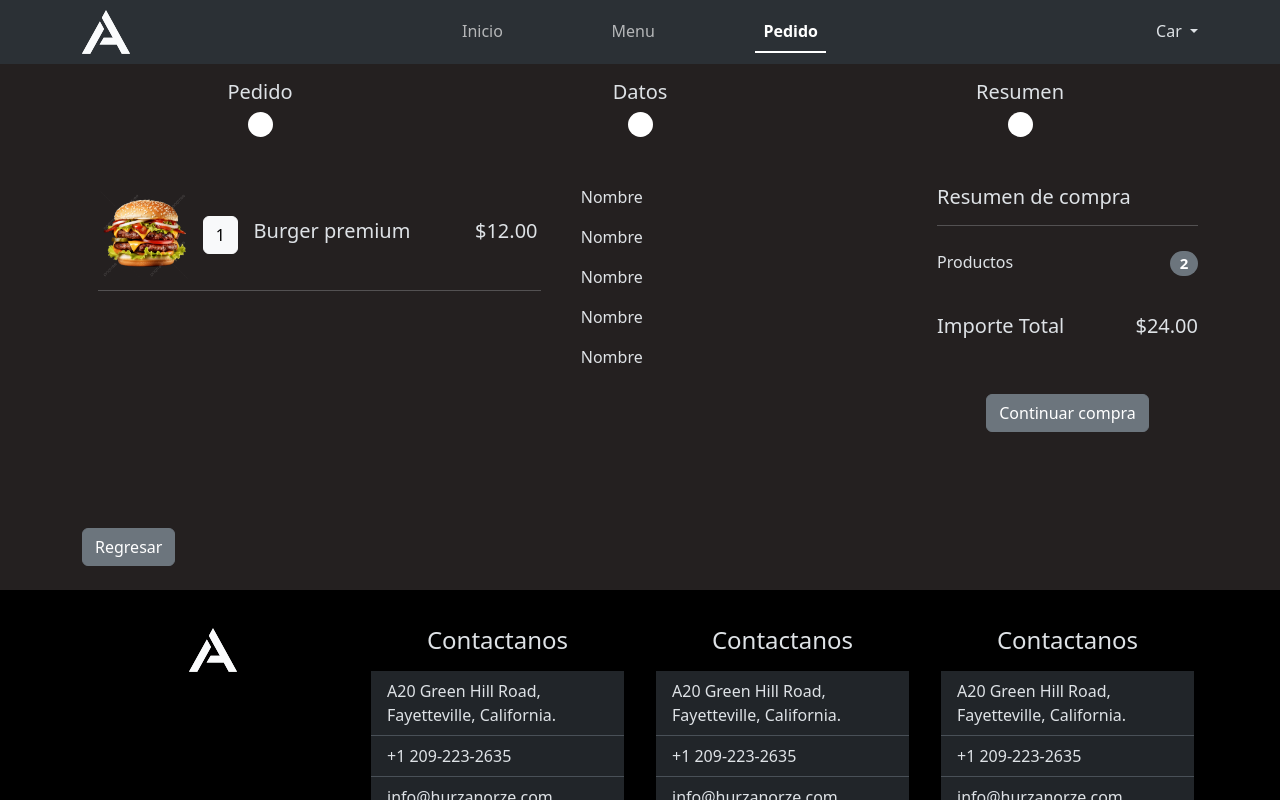
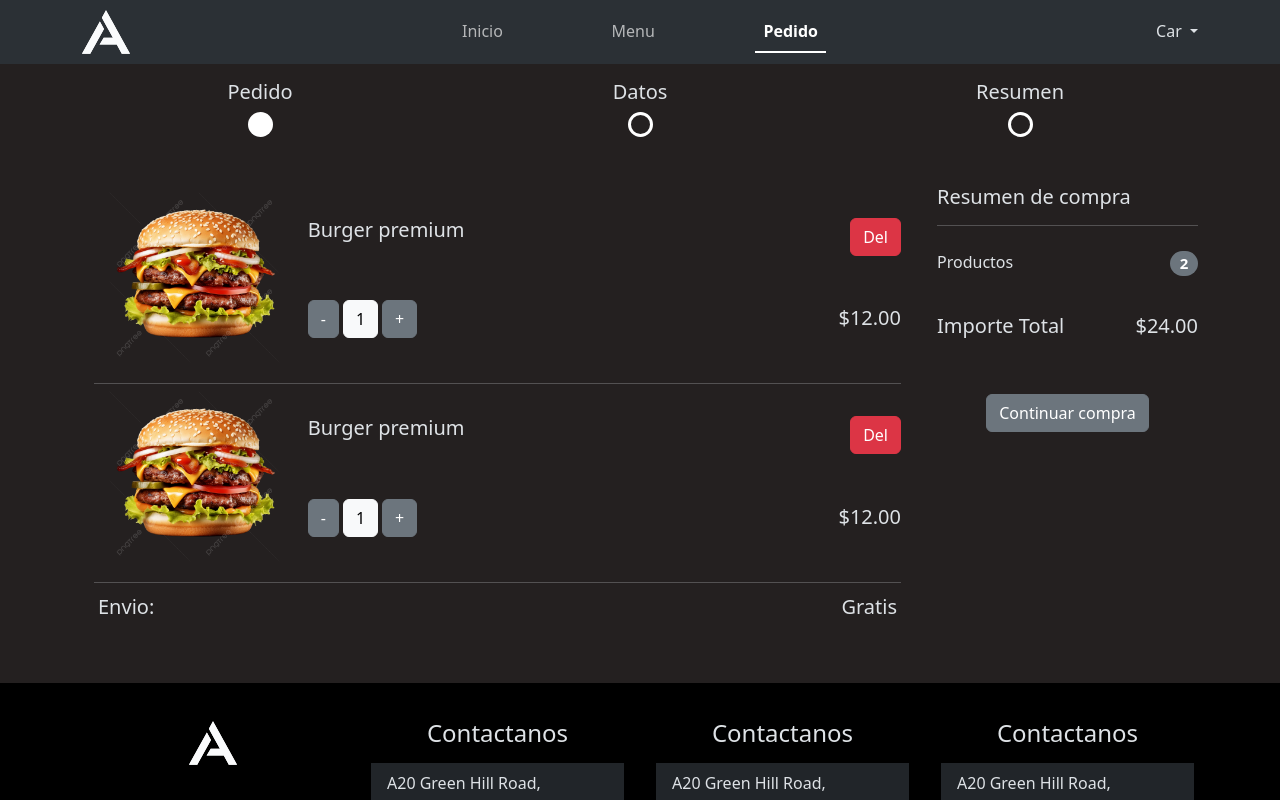
Before and after one commit to brauliogm/El-Caserio_HackaJava, an Angular app in the folder FrontEnd/el-caserio/: page /pedido in a window 1280 px wide. Shown: the top 800 px of the page. Built offline with nearby package versions, Linux system fonts and the light colour scheme.

Commit message:
Configurando el producto.service

```diff
--- a/FrontEnd/el-caserio/src/app/landing-page/landing-page.component.html
+++ b/FrontEnd/el-caserio/src/app/landing-page/landing-page.component.html
@@ -26,7 +26,8 @@
 <!--Tarjetas-->
 
 <div class="container marginBot">
-  <div class="row gap-4 d-flex justify-content-around">
+  <div class="row gap-4 col-md-12 d-flex justify-content-around">
+
     <div class="card col-md-3 mb-3" style="max-width: 540px;">
       <div class="row g-0">
         <div class="col-md-4">
@@ -68,6 +69,7 @@
         </div>
       </div>
     </div>
+
   </div>
 </div>
 
--- a/FrontEnd/el-caserio/src/app/nav-bar/nav-bar.component.css
+++ b/FrontEnd/el-caserio/src/app/nav-bar/nav-bar.component.css
@@ -2,6 +2,10 @@
     stroke-width: 8px;
     width: 3rem;
     height: 3rem;
+}
+
+.enlaces{
+    flex-direction: row;
 }
 
 .carrito{
--- a/FrontEnd/el-caserio/src/app/nav-bar/nav-bar.component.html
+++ b/FrontEnd/el-caserio/src/app/nav-bar/nav-bar.component.html
@@ -1,5 +1,7 @@
 <nav class="navbar nav-underline navbar-expand-lg bg-body-tertiary sticky-top">
   <div class="container">
+
+    <!-- logo -->
     <div class="logo col-md-4">
       <a href="#">
         <svg width="1103" height="996" viewBox="0 0 1103 996" fill="none" xmlns="http://www.w3.org/2000/svg">
@@ -9,9 +11,10 @@
       </a>
     </div>
 
+    <!-- links -->
     <div class="col-md-4 ">
       <div class="">
-        <ul class="navbar-nav mb-2 mb-lg-0 d-flex justify-content-between">
+        <ul class="navbar-nav mb-2 mb-lg-0 d-flex enlaces justify-content-between gap-3">
           <li class="nav-item">
             <a class="nav-link" aria-current="page" routerLink="/inicio" routerLinkActive="active">Inicio</a>
           </li>
@@ -26,6 +29,7 @@
       </div>
     </div>
 
+    <!-- car -->
     <div class="col-md-4 d-flex justify-content-end">
       <div class="nav-item dropdown" >
         <a (mouseenter)="toggleMenu()" class="nav-link dropdown-toggle car-button" role="button" aria-expanded="false">
@@ -33,29 +37,27 @@
         </a>
         <div class="capa" (click)="toggleMenu()" *ngIf="isMenuOpen"></div>
         <ul class="carrito" *ngIf="isMenuOpen" (mouseleave)="closeMenu()">
+
+          <!-- producto -->
           <li class="px-3 py-1">
             <div class="row col-md-12">
-              <div class="col-md-3">
+              <div class="col-md-4">
                 <img src="../../assets/burger.png" class="d-block w-100" alt="...">
               </div>
-              <div class="col-md-9 pe-0">
+              <div class="col-md-8 px-0">
                 <div class="row mb-3">
                   <div class="col-md-9">
-                    <p class="parrafo">Burger premium ola</p>
+                    <p class="parrafo">Burger premium</p>
                   </div>
                   <div class="col-md-3 p-0 d-flex justify-content-end">
                     <button type="button" class="btn btn-danger tamanio-boton">Del</button>
                   </div>
                 </div>
                 <div class="row pe-0">
-                  <div class="row col-md-7 d-flex justify-content-evenly align-items-start">
-                    <div class="col-md-2 ps-0">
+                  <div class="row col-md-7 d-flex justify-content-between align-items-start">
+                    <div class="col-md-2 d-flex gap-1">
                       <button type="button" class="btn btn-secondary tamanio-boton">-</button>
-                    </div>
-                    <div class="col-md-2 ps-0">
                       <button type="button" class="btn btn-light" style="pointer-events: none;">1</button>
-                    </div>
-                    <div class="col-md-2 ps-0">
                       <button type="button" class="btn btn-secondary tamanio-boton">+</button>
                     </div>
 
@@ -69,29 +71,26 @@
             <div><hr class="mt-3 mb-1"></div>
           </li>
 
+          <!-- producto -->
           <li class="px-3 py-1">
             <div class="row col-md-12">
-              <div class="col-md-3">
+              <div class="col-md-4">
                 <img src="../../assets/burger.png" class="d-block w-100" alt="...">
               </div>
-              <div class="col-md-9 pe-0">
+              <div class="col-md-8 px-0">
                 <div class="row mb-3">
                   <div class="col-md-9">
-                    <p class="parrafo">Burger premium ola</p>
+                    <p class="parrafo">Burger premium</p>
                   </div>
                   <div class="col-md-3 p-0 d-flex justify-content-end">
                     <button type="button" class="btn btn-danger tamanio-boton">Del</button>
                   </div>
                 </div>
                 <div class="row pe-0">
-                  <div class="row col-md-7 d-flex justify-content-evenly align-items-start">
-                    <div class="col-md-2 ps-0">
+                  <div class="row col-md-7 d-flex justify-content-between align-items-start">
+                    <div class="col-md-2 d-flex gap-1">
                       <button type="button" class="btn btn-secondary tamanio-boton">-</button>
-                    </div>
-                    <div class="col-md-2 ps-0">
                       <button type="button" class="btn btn-light" style="pointer-events: none;">1</button>
-                    </div>
-                    <div class="col-md-2 ps-0">
                       <button type="button" class="btn btn-secondary tamanio-boton">+</button>
                     </div>
 
--- a/FrontEnd/el-caserio/src/app/pedido/pedido.component.css
+++ b/FrontEnd/el-caserio/src/app/pedido/pedido.component.css
@@ -23,10 +23,6 @@
     width: auto;
 }
 
-.fijado{
-    position: fixed;
-}
-
 .tamanio-boton{
     height: fit-content;
     width: fit-content;
--- a/FrontEnd/el-caserio/src/app/pedido/pedido.component.html
+++ b/FrontEnd/el-caserio/src/app/pedido/pedido.component.html
@@ -3,24 +3,24 @@
     <!--Progreso del pedido-->
     <div class="col-md-12">
         <div class="row align-items-center mt-3">
-            <div class="col-md-4 d-flex justify-content-center">
+            <div class="col-4 d-flex justify-content-center">
                 <h5>Pedido</h5>
             </div>
-            <div class="col-md-4 d-flex justify-content-center">
+            <div class="col-4 d-flex justify-content-center">
                 <h5>Datos</h5>
             </div>
-            <div class="col-md-4 d-flex justify-content-center">
+            <div class="col-4 d-flex justify-content-center">
                 <h5>Resumen</h5>
             </div>
         </div>
         <div class="row align-items-center mb-3">
-            <div class="col-md-4 d-flex justify-content-center">
+            <div class="col-4 d-flex justify-content-center">
                 <div [ngClass]="marcador >= 1 ? 'check-progreso' : 'uncheck-progreso'"></div>
             </div>
-            <div class="col-md-4 d-flex justify-content-center">
+            <div class="col-4 d-flex justify-content-center">
                 <div [ngClass]="marcador >= 2 ? 'check-progreso' : 'uncheck-progreso'"></div>
             </div>
-            <div class="col-md-4 d-flex justify-content-center">
+            <div class="col-4 d-flex justify-content-center">
                 <div [ngClass]="marcador == 3 ? 'check-progreso' : 'uncheck-progreso'"></div>
             </div>
         </div>
@@ -34,79 +34,78 @@
 
                 <div class="row">
                     <div class="col-md-12 my-4">
-                        <ul class="carrito">
-                            <div class="px-3 py-1">
+                        <div class="">
+                            <div class="px-4 py-1">
 
                                 <!--Producto-->
-                                <div class="row col-md-12">
-                                    <div class="col-md-3">
+                                <div class="row">
+                                    <div class="col-3">
                                         <img src="../../assets/burger.png" class="d-block w-100" alt="...">
                                     </div>
-                                    <div class="col-md-9 pe-0 alineado">
-                                        <div class="row mb-3 col-md-12 ">
-                                            <div class="col-md-9">
+                                    <div class="col-9 px-0 alineado">
+                                        <div class="row mb-3 col-12 ">
+                                            <div class="col-9">
                                                 <h5 class="parrafo">Burger premium</h5>
                                             </div>
-                                            <div class="col-md-3 p-0 d-flex justify-content-end">
+                                            <div class="col-3 p-0 d-flex justify-content-end">
                                                 <button type="button" class="btn btn-danger tamanio-boton">Del</button>
                                             </div>
                                         </div>
 
-                                        <div class="row pe-0 col-md-12">
-                                            <div class="row col-md-3 d-flex justify-content-evenly align-items-start">
-                                                <div class="col-md-1">
+                                        <div class="row pe-0 col-12">
+                                            <div class="row col-6 d-flex align-items-start">
+                                                <div class="col-2 d-flex gap-1">
                                                     <button type="button" class="btn btn-secondary tamanio-boton">-</button>
-                                                </div>
-                                                <div class="col-md-1">
                                                     <button type="button" class="btn btn-light" style="pointer-events: none;">1</button>
-                                                </div>
-                                                <div class="col-md-1">
                                                     <button type="button" class="btn btn-secondary tamanio-boton">+</button>
                                                 </div>
+                                                <div class="col-2">
+                                                </div>
+                                                <div class="col-2">
+                                                </div>
                                             </div>
-                                            <div class="col-md-9 d-flex p-0 ms-4 justify-content-end align-items-end">
+                                            <div class="col-6 d-flex p-0 ms-4 justify-content-end align-items-end">
                                                 <h5 class="p-0">$12.00</h5>
                                             </div>
                                         </div>
                                     </div>
+                                    <hr class="mt-3 mb-1">
                                 </div>
-                                <div><hr class="mt-3 mb-1"></div>
 
                                 <!--Producto-->
-                                <div class="row col-md-12">
-                                    <div class="col-md-3">
+                                <div class="row">
+                                    <div class="col-3">
                                         <img src="../../assets/burger.png" class="d-block w-100" alt="...">
                                     </div>
-                                    <div class="col-md-9 pe-0 alineado">
-                                        <div class="row mb-3 col-md-12 ">
-                                            <div class="col-md-9">
+                                    <div class="col-9 px-0 alineado">
+                                        <div class="row mb-3 col-12 ">
+                                            <div class="col-9">
                                                 <h5 class="parrafo">Burger premium</h5>
                                             </div>
-                                            <div class="col-md-3 p-0 d-flex justify-content-end">
+                                            <div class="col-3 p-0 d-flex justify-content-end">
                                                 <button type="button" class="btn btn-danger tamanio-boton">Del</button>
                                             </div>
                                         </div>
 
-                                        <div class="row pe-0 col-md-12">
-                                            <div class="row col-md-3 d-flex justify-content-evenly align-items-start">
-                                                <div class="col-md-1">
+                                        <div class="row pe-0 col-12">
+                                            <div class="row col-6 d-flex align-items-start">
+                                                <div class="col-2 d-flex gap-1">
                                                     <button type="button" class="btn btn-secondary tamanio-boton">-</button>
-                                                </div>
-                                                <div class="col-md-1">
                                                     <button type="button" class="btn btn-light" style="pointer-events: none;">1</button>
-                                                </div>
-                                                <div class="col-md-1">
                                                     <button type="button" class="btn btn-secondary tamanio-boton">+</button>
                                                 </div>
+                                                <div class="col-2">
+                                                </div>
+                                                <div class="col-2">
+                                                </div>
                                             </div>
-                                            <div class="col-md-9 d-flex p-0 ms-4 justify-content-end align-items-end">
+                                            <div class="col-6 d-flex p-0 ms-4 justify-content-end align-items-end">
                                                 <h5 class="p-0">$12.00</h5>
                                             </div>
                                         </div>
                                     </div>
+                                    <hr class="mt-3 mb-1">
                                 </div>
-                                <div><hr class="mt-3 mb-1"></div>
-
 
                             </div>
 
@@ -123,7 +122,7 @@
                                 </div>
                               </div>
                             </div>
-                        </ul>
+                        </div>
                     </div>
                 </div>
             </div>
@@ -197,47 +196,89 @@
             <!--Ventana del resumen-->
             <div class="col-md-9" *ngIf="marcador == 3">
                 <div class="row my-4">
+
+                    <!-- lista de productos -->
                     <div class="col-md-7">
                         <div class="row">
-                            <ul class="carrito">
+                            <ul class="">
                                 <div class="px-3 py-1">
 
+                                    <!-- Encabezado -->
+                                    <h5>
+                                        Su pedido incluye lo siguiente:
+                                    </h5>
+                                    <div>
+                                        <hr class="my-3">
+                                    </div>
+
                                     <!--Producto-->
-                                    <div>
+                                    <div class="">
                                         <div class="row p-0 d-flex justify-content-between align-items-center">
-                                            <div class="col-md-3">
+                                            <div class="col-3">
                                                 <img src="../../assets/burger.png" class="d-block w-100" alt="...">
                                             </div>
-                                            <div class="col-md-1 p-0">
-                                                <button type="button" class="btn btn-light" style="pointer-events: none;">1</button>
+                                            <div class="col-6">
+                                                <h5 class="parrafo">Burger premium</h5>
                                             </div>
-                                            <div class="col-md-6">
-                                                <div class="">
-                                                    <h5 class="parrafo">Burger premium</h5>
-                                                </div>
+                                            <div class="col-1 p-0">
+                                                <h5 class="text-center">1</h5>
                                             </div>
-                                            <div class="col-md-2 p-0">
-                                                <div class="col-md-2">
-                                                    <h5 class="p-0">$12.00</h5>
-                                                </div>
+                                            <div class="col-2 ps-0">
+                                                <h5 class="text-end">$12.00</h5>
+                                            </div>
+                                            <div>
+                                                <hr class="mt-2 mb-1">
                                             </div>
                                         </div>
-                                        <div class="p-0"><hr class="mt-2 mb-1"></div>
+                                    </div>
+
+                                    <!--Producto-->
+                                    <div class="">
+                                        <div class="row p-0 d-flex justify-content-between align-items-center">
+                                            <div class="col-3">
+                                                <img src="../../assets/burger.png" class="d-block w-100" alt="...">
+                                            </div>
+                                            <div class="col-6">
+                                                <h5 class="parrafo">Burger premium</h5>
+                                            </div>
+                                            <div class="col-1 p-0">
+                                                <h5 class="text-center">1</h5>
+                                            </div>
+                                            <div class="col-2 ps-0">
+                                                <h5 class="text-end">$12.00</h5>
+                                            </div>
+                                            <div>
+                                                <hr class="mt-2 mb-1">
+                                            </div>
+                                        </div>
                                     </div>
 
                                 </div>
                             </ul>
-                            <div class="">
-                            </div>
                         </div>
                     </div>
 
+                    <!-- Datos del cliente -->
                     <div class="col-md-5">
-                        <p>Nombre</p>
-                        <p>Nombre</p>
-                        <p>Nombre</p>
-                        <p>Nombre</p>
-                        <p>Nombre</p>
+
+                        <div class="px-3 py-1">
+                            <!-- titulo -->
+                            <h5>
+                                Sus datos de entraga son los siguientes:
+                            </h5>
+                            <div>
+                                <hr class="my-3">
+                            </div>
+                            <h5>Braulio</h5>
+                            <h5>Gutierrez</h5>
+                            <h5>3513457654</h5>
+                            <h5>pepi_braulio@correo.com</h5>
+                            <h5>Nogal 234</h5>
+                            <h5>56789</h5>
+                            <h5>Zamora</h5>
+                            <h5>Michoacan</h5>
+
+                        </div>
                     </div>
                 </div>
             </div>
@@ -260,19 +301,42 @@
                         <h5 class="inline">$24.00</h5>
                     </div>
 
+                    <p class="text-center p-3 border" *ngIf="marcador == 3">(Revise sus datos antes de realizar su pedido)</p>
                     <div class="d-flex justify-content-center">
-                        <button class="btn btn-secondary my-4" (click)="sumarMarcador()">Continuar compra</button>
+                        <button class="btn btn-secondary my-4" *ngIf="marcador != 3" (click)="sumarMarcador()">Continuar compra</button>
+                        <!-- Button trigger modal -->
+                        <button type="button" class="btn btn-secondary my-4" *ngIf="marcador == 3" data-bs-toggle="modal" data-bs-target="#exampleModal">
+                            Realizar pedido
+                        </button>
                     </div>
                 </div>
             </div>
         </div>
 
         <!--Botonera-->
-        <div class="d-flex justify-content-between" *ngIf="marcador > 1">
+        <div *ngIf="marcador > 1">
             <button class="btn btn-secondary my-4" (click)="restarMarcador()">Regresar</button>
-            <div></div>
-            <!-- <button class="btn btn-secondary my-4" (click)="sumarMarcador()">Continuar compra</button> -->
         </div>
     </div>
 
 </div>
+
+
+<!-- Modal -->
+<div class="modal fade" id="exampleModal" tabindex="-1" aria-labelledby="exampleModalLabel" aria-hidden="true">
+  <div class="modal-dialog modal-dialog-centered">
+    <div class="modal-content">
+      <div class="modal-header">
+        <h1 class="modal-title fs-5" id="exampleModalLabel">Confirmacion</h1>
+        <button type="button" class="btn-close" data-bs-dismiss="modal" aria-label="Close"></button>
+      </div>
+      <div class="modal-body">
+        Aun se pueden editar sus datos volviendo a la ventana del formulario.
+      </div>
+      <div class="modal-footer">
+        <button type="button" class="btn btn-secondary" (click)="ventanaDatos()" data-bs-dismiss="modal">Editar datos</button>
+        <button type="button" class="btn btn-primary" (click)="confirmarPedido()">Confirmar pedido</button>
+      </div>
+    </div>
+  </div>
+</div>
--- a/FrontEnd/el-caserio/src/app/pedido/pedido.component.ts
+++ b/FrontEnd/el-caserio/src/app/pedido/pedido.component.ts
@@ -7,11 +7,9 @@
 })
 export class PedidoComponent {
 
-  marcador: number = 3;
+  marcador: number = 1;
 
-  constructor(){
-
-  }
+  constructor(){}
 
   ngInit(){
   }
@@ -23,4 +21,12 @@
   restarMarcador(){
     this.marcador--;
   }
+
+  confirmarPedido(){
+
+  }
+
+  ventanaDatos(){
+    this.marcador = 2;
+  }
 }
```
Also changed, not shown: FrontEnd/el-caserio/src/app/menu/menu.component.html (+6 -95 lines), FrontEnd/el-caserio/src/app/services/producto.service.ts (+13 -1 lines), 2 other files (tests, documents, lock files or other folders). Lines whose indentation alone changed are shown as unchanged.
